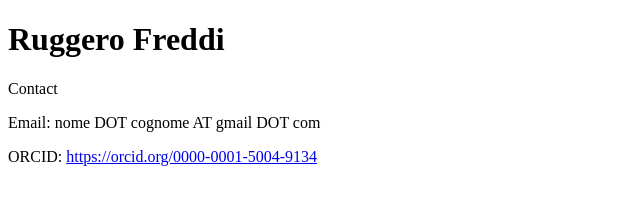
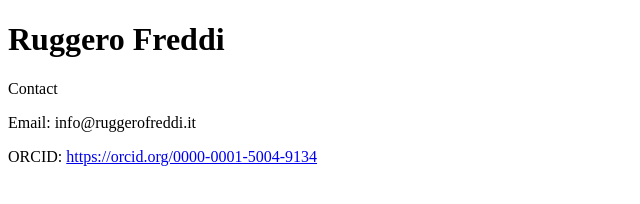
Before and after one commit to RuggeroFreddi/ruggerofreddi.it, a plain HTML site: page index.html in a window 1280 px wide. Shown: the whole page, without its empty margins (0-640 px from the left). Drawn offline with Linux system fonts and the light colour scheme.

Commit message:
Update index.html

```diff
--- a/index.html
+++ b/index.html
@@ -10,7 +10,7 @@
   <p>Contact</p>
 
   <p>
-    Email: nome DOT cognome AT gmail DOT com
+    Email: info@ruggerofreddi.it
   </p>
 
   <p>
```
